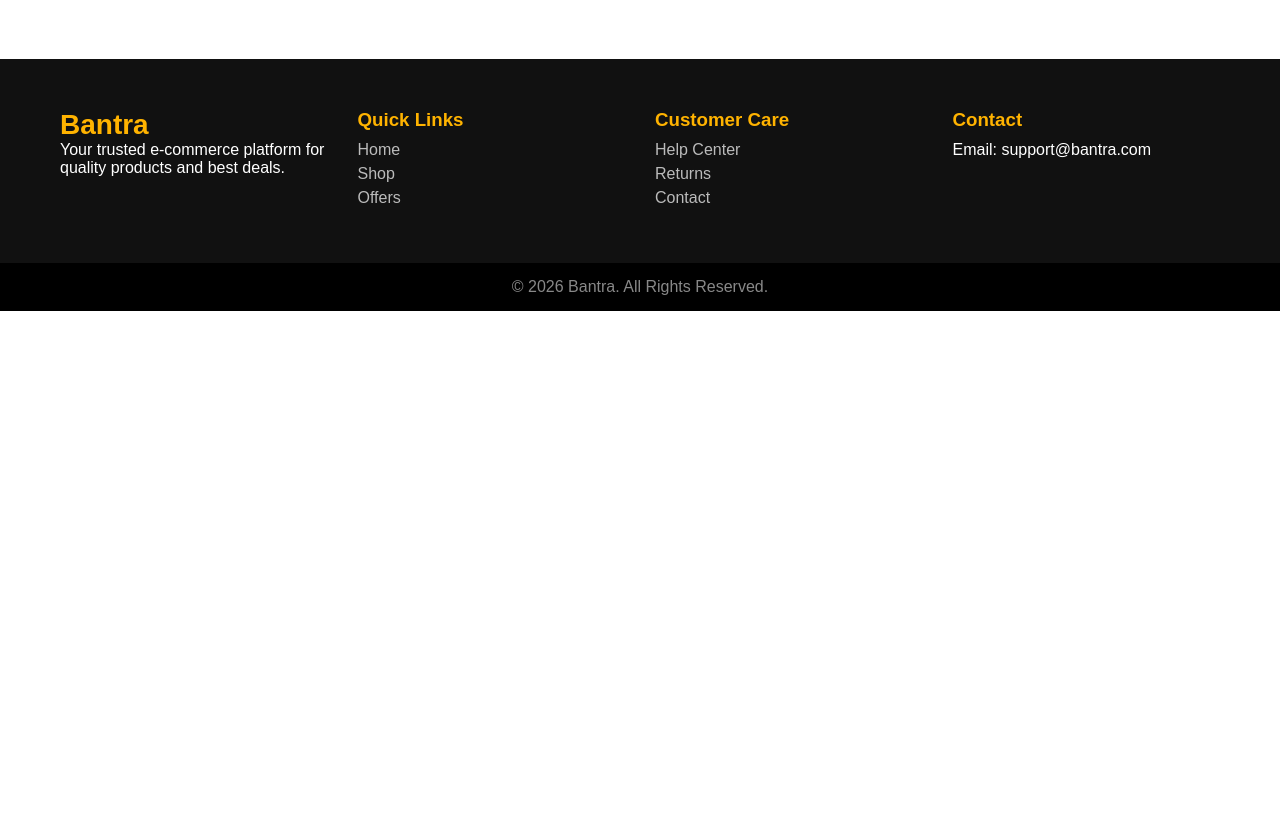
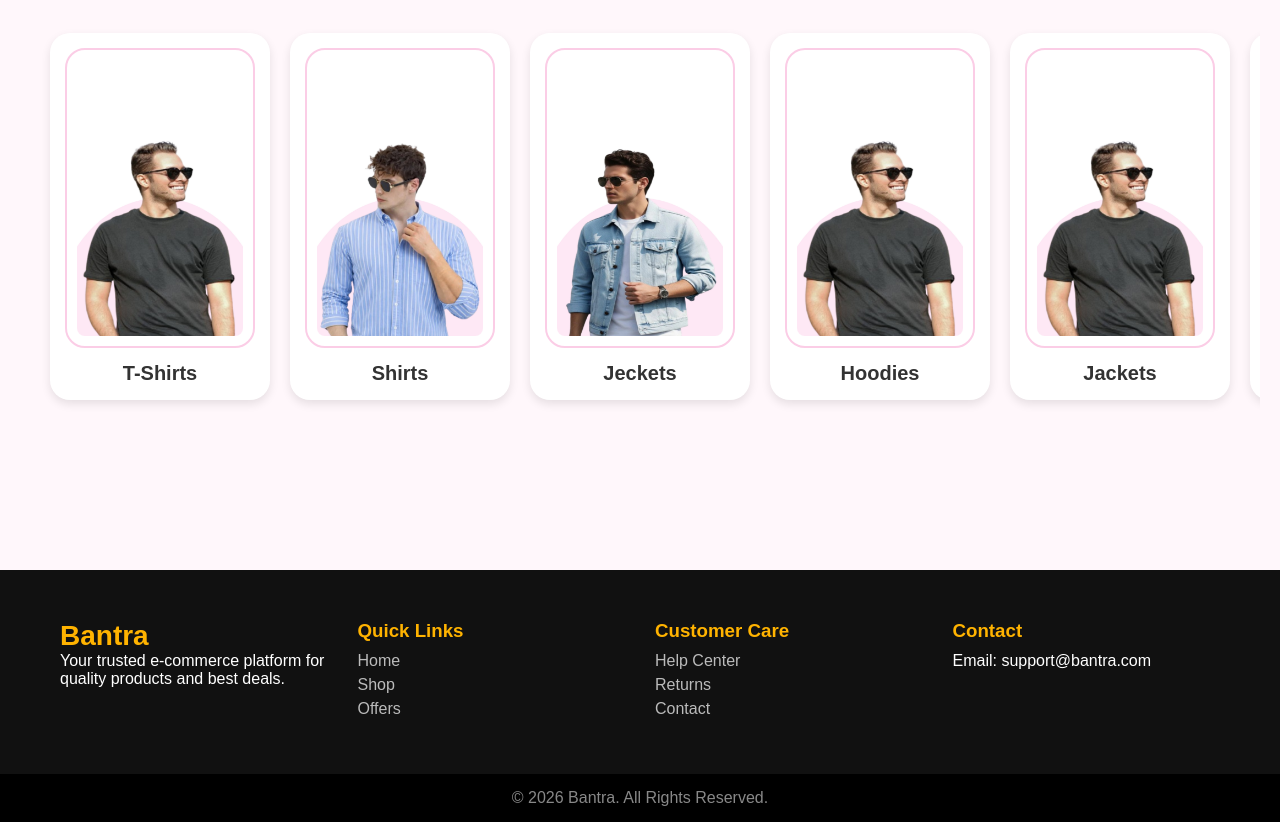
Before and after one commit to paras01-patel/Vantra, a Django app: page / in a window 1280 px wide. Shown: the part 701-1523 px from the top of the page. Before the commit the page ends 1012 px from the top, so only its background shows below. Run offline with Django 5.2, Linux system fonts and the light colour scheme.

Commit message:
update/home.html

```diff
--- a/vantra/templates/home.html
+++ b/vantra/templates/home.html
@@ -1,2 +1,111 @@
 {% extends "base.html" %}
-{% block content %}dhfihf{% endblock %}
+
+{% load static %}
+
+{% block content %}
+
+<style>
+
+    *{
+        margin: 0;
+        padding: 0;
+        box-sizing: border-box;
+    }
+
+    body{
+        background-color: #fff7fb;
+        font-family: Arial, sans-serif;
+    }
+
+    /* ===== HERO IMAGE ===== */
+
+    .men-img{
+        width: 100%;
+        height: 600px;
+        object-fit: cover;
+    }
+
+    /* ===== PRODUCTS SECTION ===== */
+
+    .menn{
+        display: flex;
+        gap: 20px;
+        padding: 30px;
+        overflow-x: auto;
+        text-align: center;
+    }
+
+    .menn div{
+        min-width: 220px;
+        background: white;
+        padding: 15px;
+        border-radius: 20px;
+        box-shadow: 0 4px 10px rgba(0,0,0,0.1);
+    }
+
+    .menn img{
+        width: 100%;
+        height: 300px;
+        object-fit: cover;
+        border-radius: 20px;
+        border: 2px solid rgb(251, 205, 230);
+        padding: 10px;
+    }
+
+    .menn p{
+        margin-top: 10px;
+        font-size: 20px;
+        font-weight: bold;
+        color: #333;
+        border:rgb(251, 205, 230) ;
+    }
+
+</style>
+
+<!-- ===== HERO SECTION ===== -->
+
+<section>
+    <div>
+        <img src="{% static 'images/men.png' %}"
+             alt=""
+             class="men-img">
+    </div>
+</section>
+
+<!-- ===== PRODUCTS ===== -->
+
+<section class="menn">
+
+    <div>
+        <img src="{% static 'images/t-shirt.jpg' %}" alt="">
+        <p>T-Shirts</p>
+    </div>
+
+    <div>
+        <img src="{% static 'images/shirts.jpg' %}" alt="">
+        <p>Shirts</p>
+    </div>
+
+    <div>
+        <img src="{% static 'images/jeckets.jpg' %}" alt="">
+        <p>Jeckets</p>
+    </div>
+
+    <div>
+        <img src="{% static 'images/t-shirt.jpg' %}" alt="">
+        <p>Hoodies</p>
+    </div>
+
+    <div>
+        <img src="{% static 'images/t-shirt.jpg' %}" alt="">
+        <p>Jackets</p>
+    </div>
+
+    <div>
+        <img src="{% static 'images/t-shirt.jpg' %}" alt="">
+        <p>Sweaters</p>
+    </div>
+
+</section>
+
+{% endblock %}
```
Also changed, not shown: vantra/static/images/jeckets.jpg (added), vantra/static/images/shirts.jpg (added), vantra/static/images/t-shirt.jpg (added), 1 other file.
